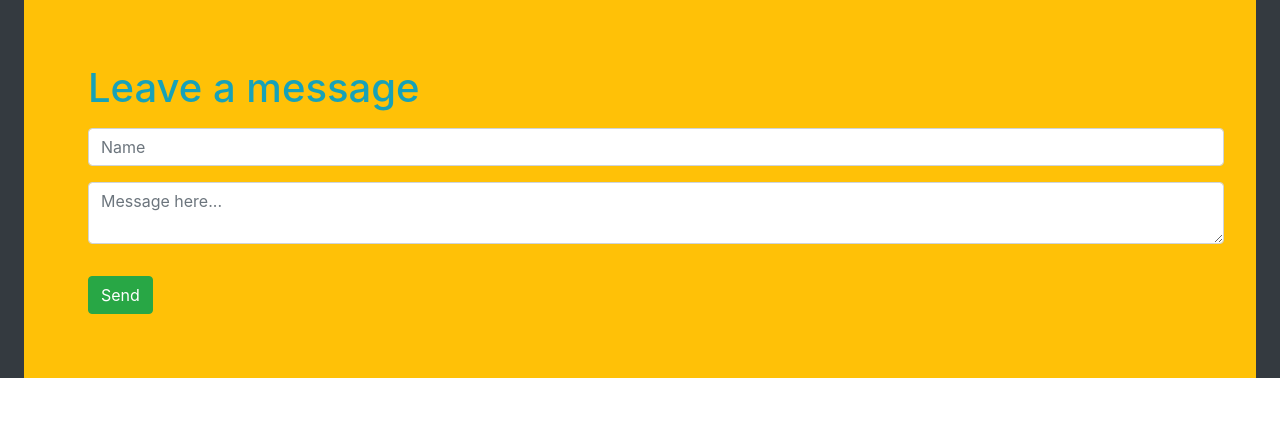
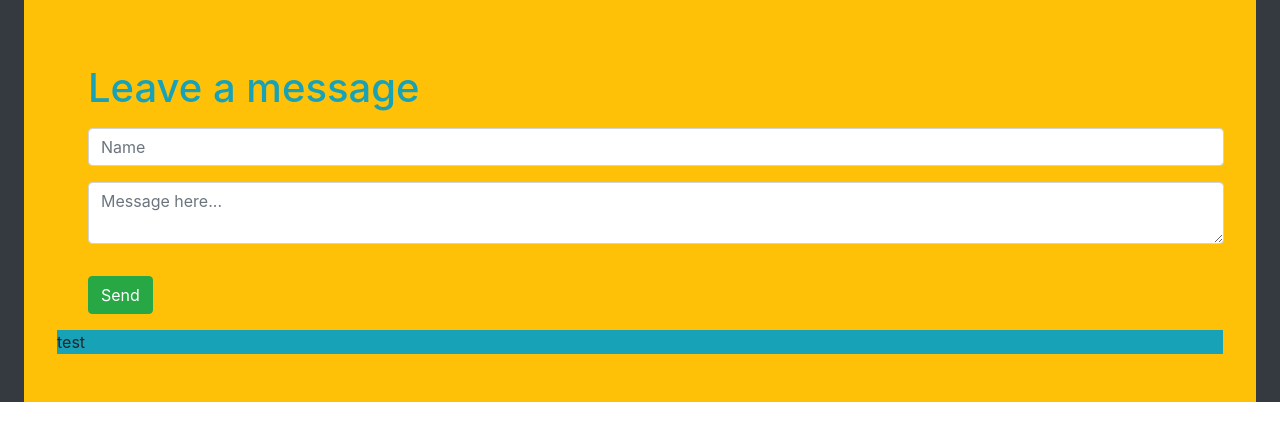
Before and after one commit to yunhsiaho/Chatbot, a website: page index.html in a window 1280 px wide. Drawn offline with nearby package versions, Linux system fonts and the light colour scheme; no server answers.

Commit message:
test3
git commit -m test3

```diff
--- a/index.html
+++ b/index.html
@@ -20,9 +20,9 @@
                 <input type="text" id="name" class="form-control m-3" placeholder="Name">
                 <textarea type="text" id="message" class="form-control  m-3" placeholder="Message here..."></textarea>
                 <button id="send" class="btn btn-success  m-3" onClick="window.location.reload()">Send</button>
-                <div class="row">
+                <div class="row bg-info">
                     <div id="messages col-8 d-flex flex-row justify-content-center ">
-
+                        test
                     </div>
                 </div>
             </div>
```
